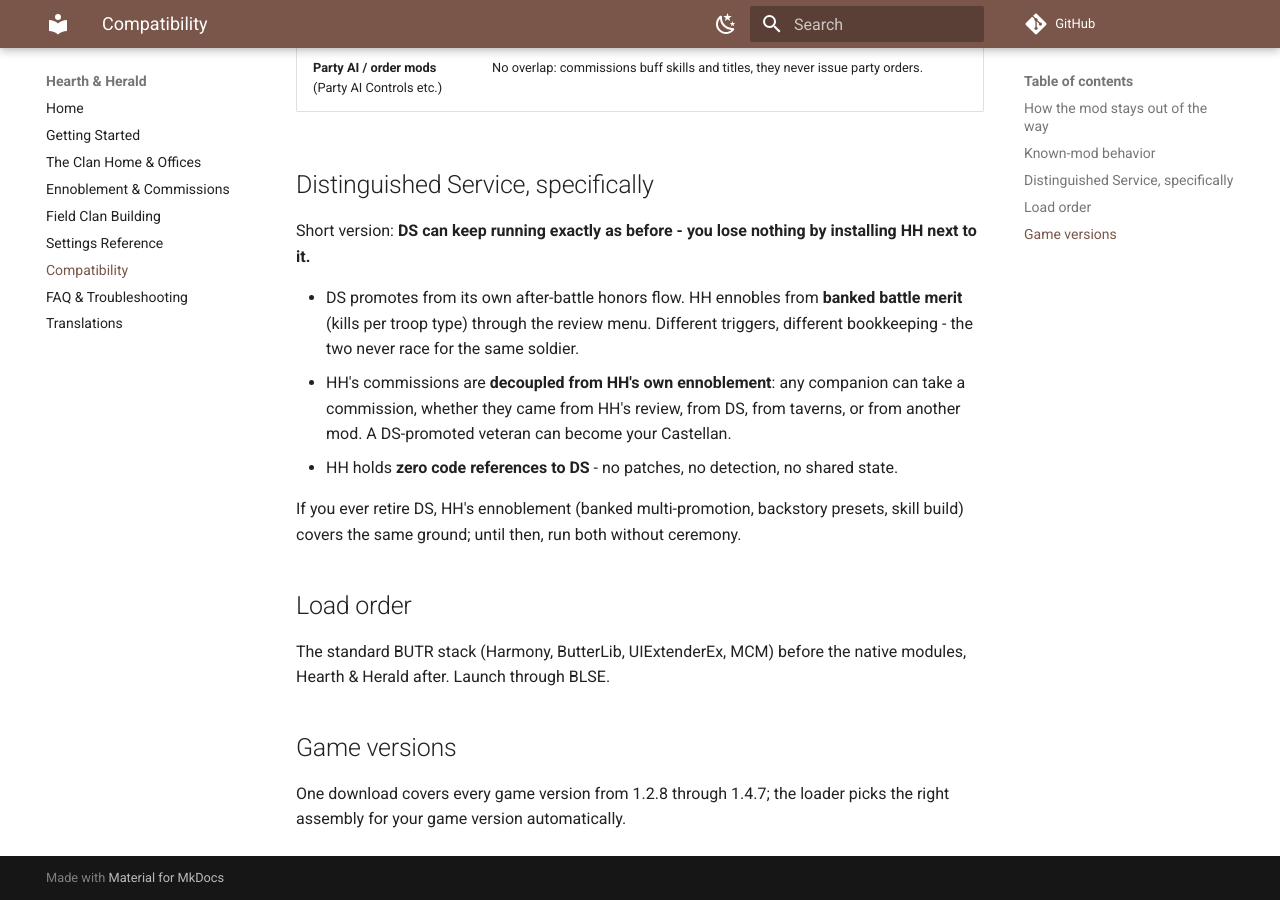
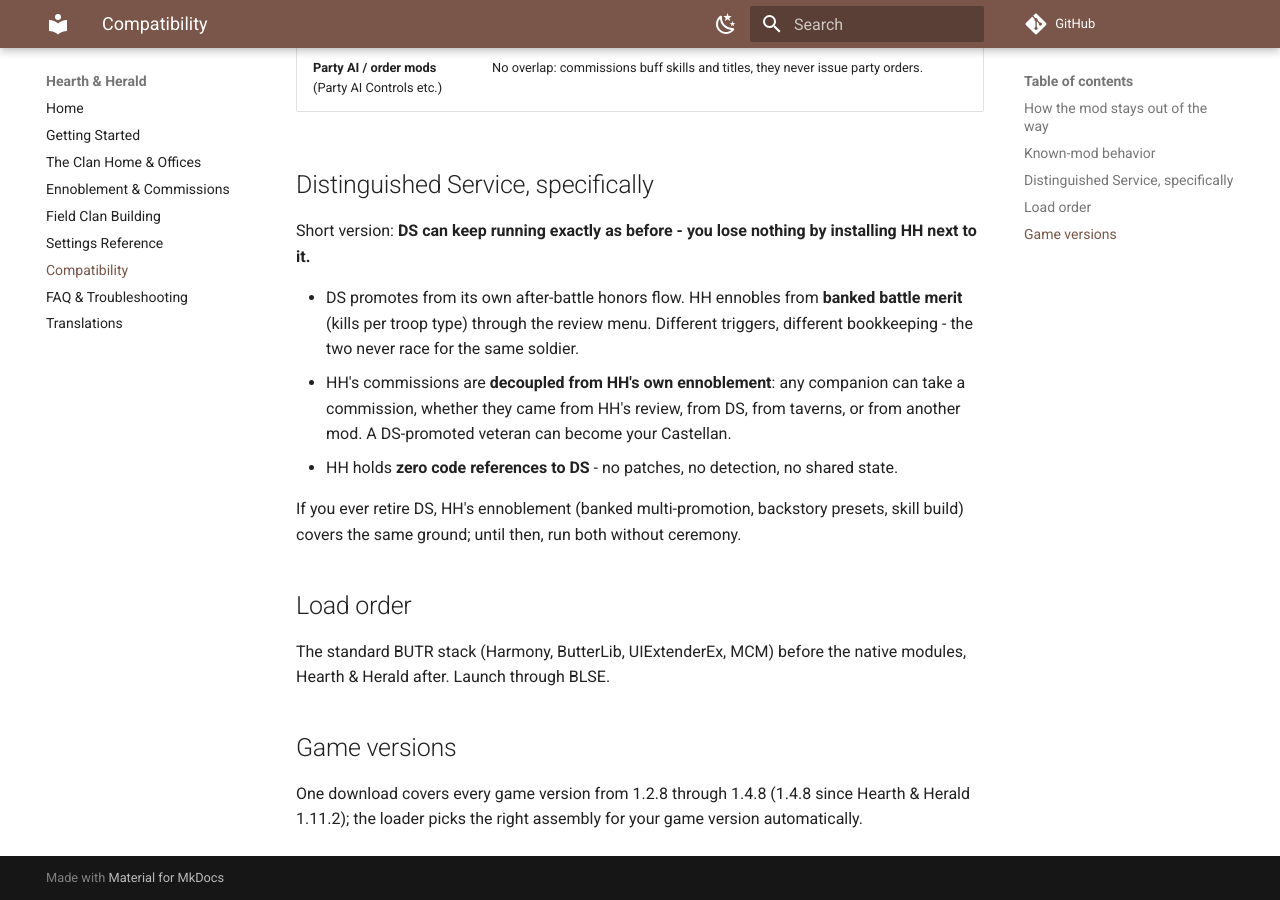
Before and after one commit to DevoidAxis/hearth-herald-wiki, an MkDocs documentation site: the page built from docs/compatibility.md, in a window 1280 px wide and 900 px high, scrolled down 984 px. Built offline with MkDocs 1.6.1 and Material for MkDocs 9.7.7, drawn with Linux system fonts in a browser that asks for light colours; comment, search, counter and statistics services are not loaded; the version menu is left out.

Commit message:
Compatibility: the covered range now ends at 1.4.8 (since 1.11.2)
Getting Started still carried the launch-era range (1.2.9 and 1.3.14 through 1.4.1); both pages now state 1.2.8 through 1.4.8.

```diff
--- a/docs/compatibility.md
+++ b/docs/compatibility.md
@@ -53,5 +53,5 @@ native modules, Hearth & Herald after. Launch through BLSE.
 
 ## Game versions
 
-One download covers every game version from 1.2.8 through 1.4.7; the loader picks the right
+One download covers every game version from 1.2.8 through 1.4.8 (1.4.8 since Hearth & Herald 1.11.2); the loader picks the right
 assembly for your game version automatically.
```
Also changed, not shown: docs/getting-started.md (+1 -1 lines).
